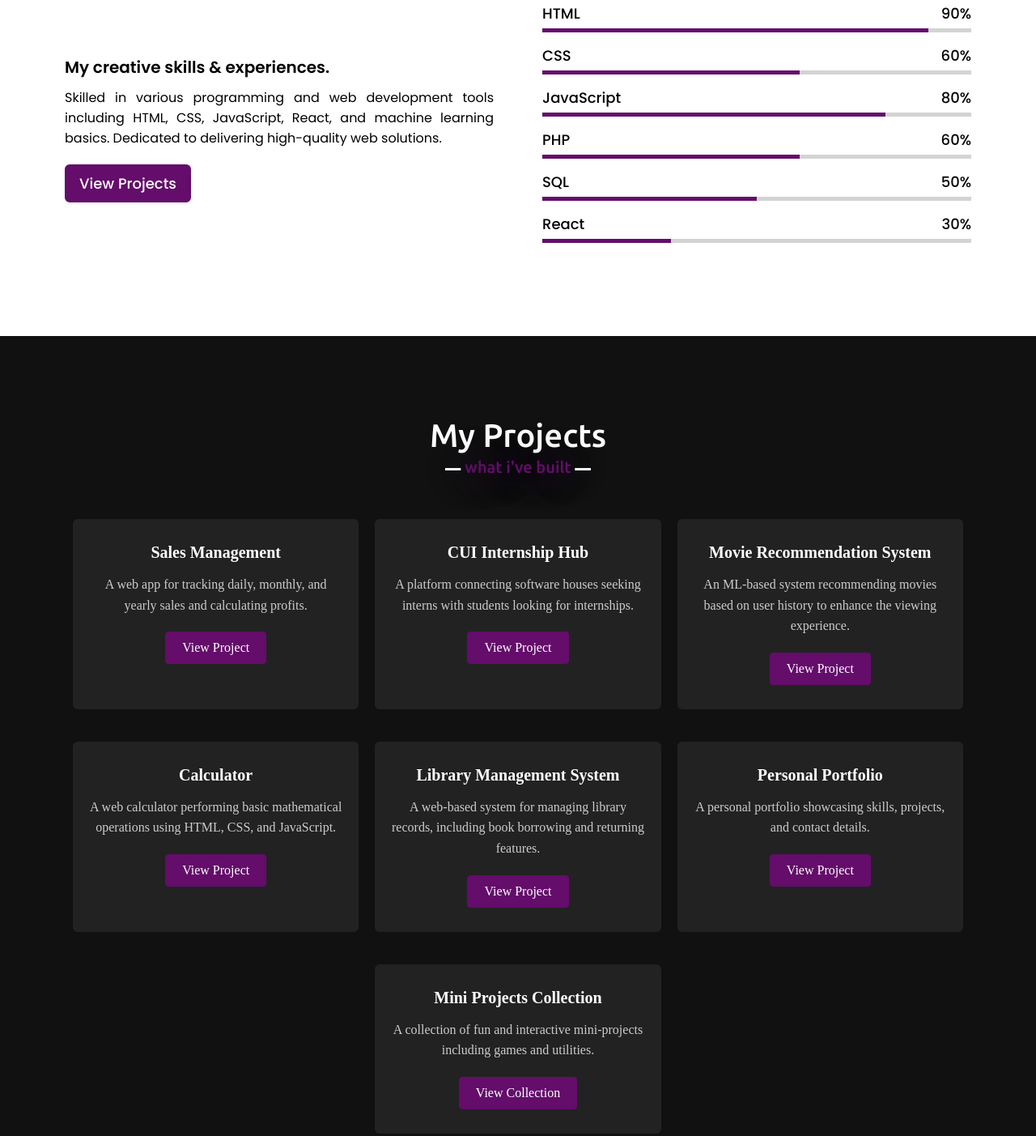
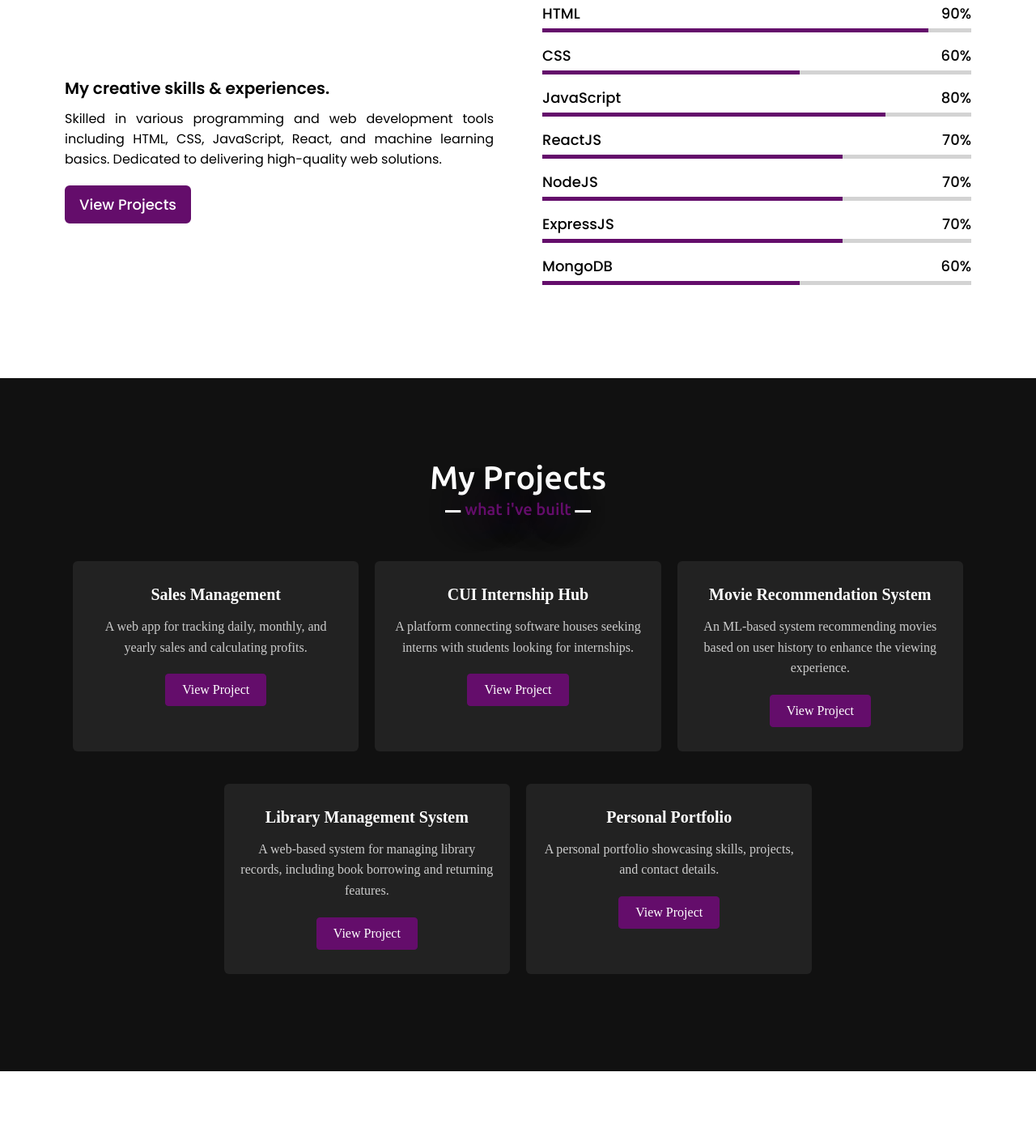
Before and after one commit to MaryamAkbar123/Personal_Portfolio, a plain HTML site: page index.html in a window 1280 px wide. Shown: the part 2481-3884 px from the top of the page at 81% size. Drawn offline with nearby package versions, Linux system fonts and the light colour scheme.

Commit message:
Add files via upload

```diff
--- a/index.html
+++ b/index.html
@@ -79,13 +79,14 @@
                         <p>Building responsive and efficient websites using modern frontend technologies.</p>
                     </div>
                 </div>
-                <div class="card">
-                    <div class="box">
-                        <i class="fas fa-paint-brush"></i>
-                        <div class="text">UI/UX Design</div>
-                        <p>Crafting visually appealing and user-centric designs that enhance user experiences.</p>
-                    </div>
+               <div class="card">
+                <div class="box">
+                    <i class="fas fa-code"></i>
+                    <div class="text">MERN Stack Developer</div>
+                    <p>Building dynamic, full-stack web applications using MongoDB, Express.js, React, and Node.js.</p>
                 </div>
+            </div>
+
                 <div class="card">
                     <div class="box">
                         <i class="fas fa-lightbulb"></i>
@@ -131,24 +132,31 @@
                     </div>
                     <div class="bars">
                         <div class="info">
-                            <span>PHP</span>
-                            <span>60%</span>
+                           <span>ReactJS</span>
+                            <span>70%</span>
                         </div>
-                        <div class="line php"></div>
+                        <div class="line react"></div>
                     </div>
                     <div class="bars">
                         <div class="info">
-                            <span>SQL</span>
-                            <span>50%</span>
+                            <span>NodeJS</span>
+                            <span>70%</span>
                         </div>
-                        <div class="line sql"></div>
+                        <div class="line node"></div>
                     </div>
                     <div class="bars">
                         <div class="info">
-                            <span>React</span>
-                            <span>30%</span>
+                            <span>ExpressJS</span>
+                            <span>70%</span>
                         </div>
-                        <div class="line react"></div>
+                        <div class="line express"></div>
+                    </div>
+                     <div class="bars">
+                        <div class="info">
+                            <span>MongoDB</span>
+                            <span>60%</span>
+                        </div>
+                        <div class="line mongodb"></div>
                     </div>
                 </div>
             </div>
@@ -168,17 +176,12 @@
                 <div class="card">
                     <h3>CUI Internship Hub</h3>
                     <p>A platform connecting software houses seeking interns with students looking for internships.</p>
-                    <a href="https://github.com/MaryamAkbar123/CUI-Internship-Hub-FYP-" target="_blank">View Project</a>
+                    <a href="https://internship-hub-frontend.vercel.app/" target="_blank">View Project</a>
                 </div>
                 <div class="card">
                     <h3>Movie Recommendation System</h3>
                     <p>An ML-based system recommending movies based on user history to enhance the viewing experience.</p>
                     <a href="https://github.com/MaryamAkbar123/Library_management_system" target="_blank">View Project</a>
-                </div>
-                <div class="card">
-                    <h3>Calculator</h3>
-                    <p>A web calculator performing basic mathematical operations using HTML, CSS, and JavaScript.</p>
-                    <a href="https://github.com/MaryamAkbar123/Calculator-HTML-CSS-JS-" target="_blank">View Project</a>
                 </div>
                 <div class="card">
                     <h3>Library Management System</h3>
@@ -188,13 +191,9 @@
                 <div class="card">
                     <h3>Personal Portfolio</h3>
                     <p>A personal portfolio showcasing skills, projects, and contact details.</p>
-                    <a href="https://github.com/MaryamAkbar123/CodeAlpha_Personal_Portfolio" target="_blank">View Project</a>
+                    <a href="https://maryamakbar123.github.io/Personal_Portfolio/" target="_blank">View Project</a>
                 </div>
-                <div class="card">
-                    <h3>Mini Projects Collection</h3>
-                    <p>A collection of fun and interactive mini-projects including games and utilities.</p>
-                    <a href="https://github.com/MaryamAkbar123/Mini_Projects-Html-css-js-" target="_blank">View Collection</a>
-                </div>
+
             </div>
         </div>
     </section>
--- a/style.css
+++ b/style.css
@@ -431,16 +431,18 @@ button#theme-toggle:hover {
 .skills-content .right .js::before{
     width: 80%;
 }
-.skills-content .right .php::before{
+.skills-content .right .node::before{
+    width: 70%;
+}
+.skills-content .right .express::before{
+    width: 70%;
+}
+.skills-content .right .react::before{
+    width: 70%;
+}
+.skills-content .right .mongodb::before{
     width: 60%;
 }
-.skills-content .right .sql::before{
-    width: 50%;
-}
-.skills-content .right .react::before{
-    width: 30%;
-}
-
 
 
 .contact .title::after{
```
Also changed, not shown: 1 other file.
